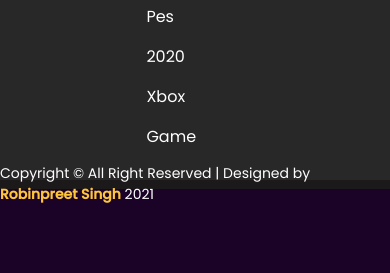
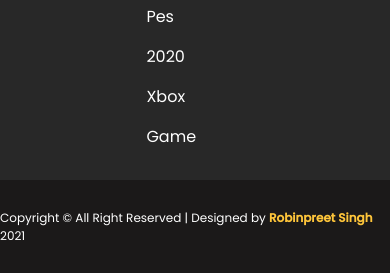
Before and after one commit to robinai1212/gaming_zone, a plain HTML site: page index.html in a window 390 px wide. Shown: the part 2681-2954 px from the top of the page. Drawn offline with Linux system fonts and the light colour scheme.

Commit message:
Update style.css

```diff
--- a/css/style.css
+++ b/css/style.css
@@ -1083,13 +1083,13 @@
     }
     .footer-bottom{
         width: 100%;
-        height: 1vh;
+        height: 11vh;
         background: #1B1919;
         color: #fff;
         display: flex;
         align-items: center;
         justify-content: center;
-        font-size: 0.875rem;
+        font-size: 0.75rem;
     }
     .footer-bottom span{
         color: #FEC53A;
```
